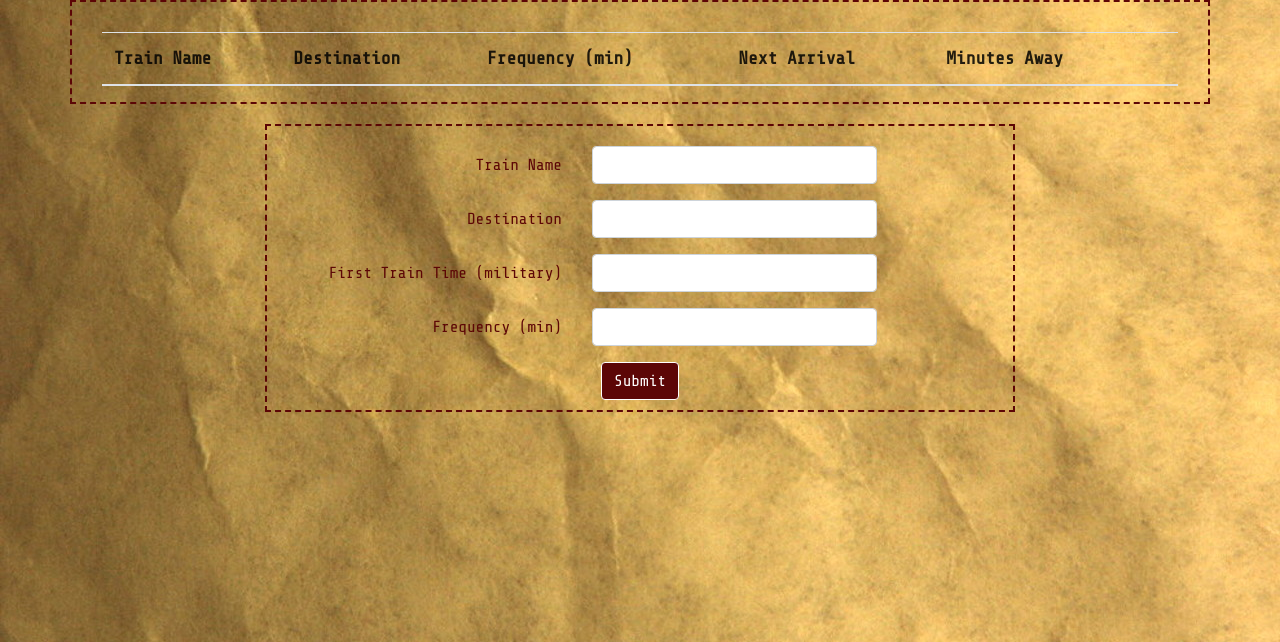
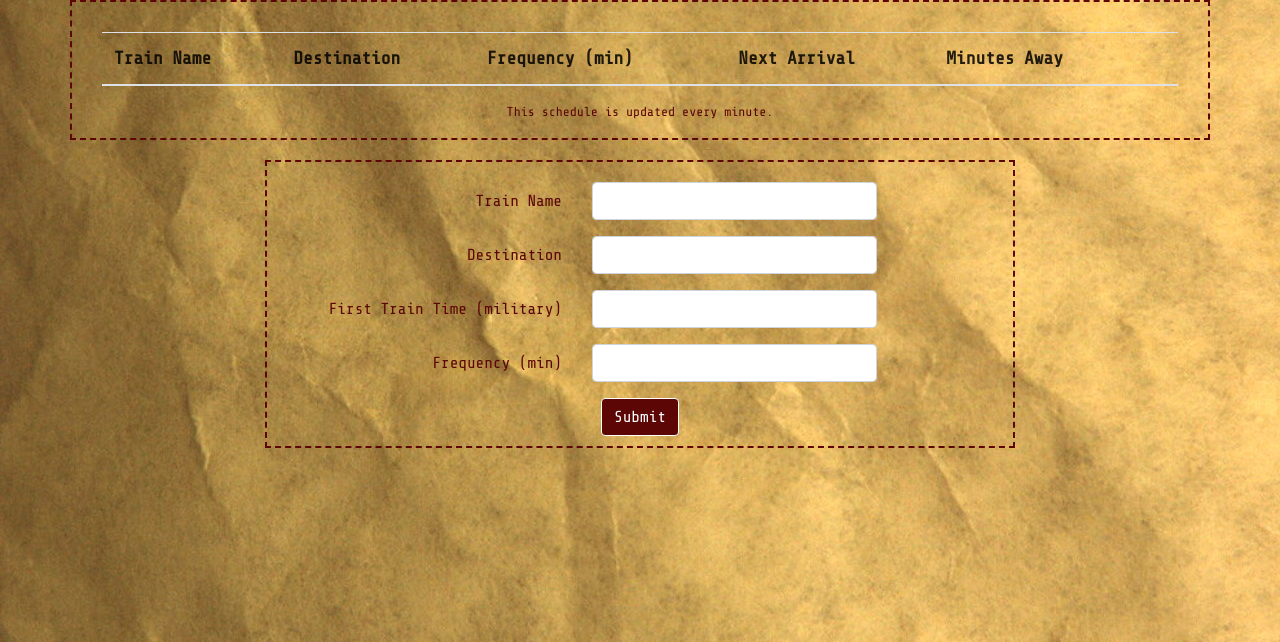
Before and after one commit to ryankooy/train-scheduler, a plain HTML site: page index.html in a window 1280 px wide. Shown: the part 158-800 px from the top of the page. Drawn offline with nearby package versions, Linux system fonts and the light colour scheme; no server answers; a web font is replaced by a local one.

Commit message:
added update text

```diff
--- a/assets/css/style.css
+++ b/assets/css/style.css
@@ -78,6 +78,13 @@
     color: white;
 }
 
+#update {
+    color: rgb(92, 6, 6);
+    font-size: 13px;
+    text-align: center;
+    font-family: 'Share Tech Mono', monospace;
+}
+
 @media screen and (max-width: 730px) {
 
     .all {
--- a/index.html
+++ b/index.html
@@ -29,6 +29,7 @@
                 </thead>
                 <tbody></tbody>
             </table>
+            <p id="update">This schedule is updated every minute.</p>
         </section>
         <section class="container f">
             <form class="labels">
```
